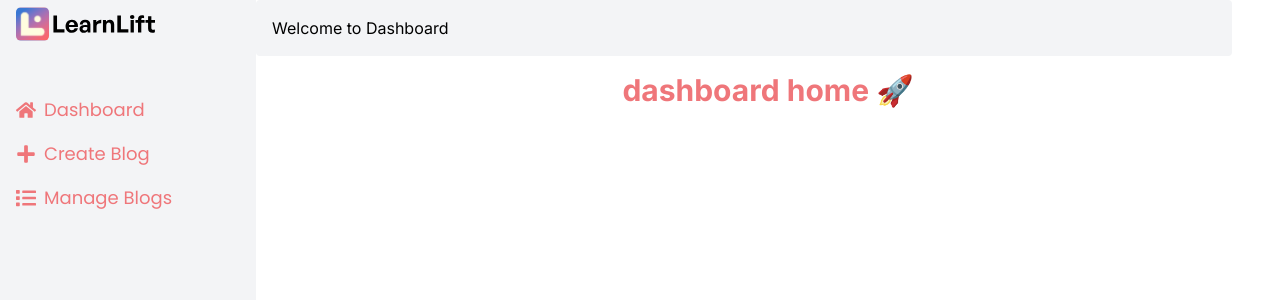
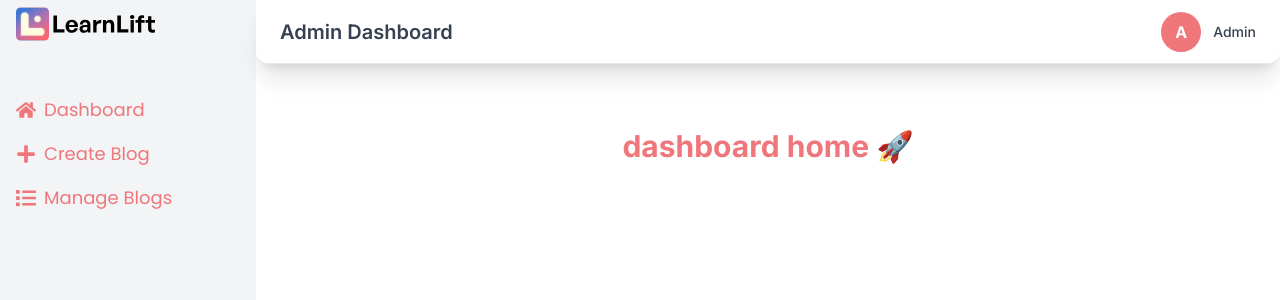
Before and after one commit to emmygrammy/blog-frontend, a React (Vite) app: page /dashboard in a window 1280 px wide. Shown: the top 300 px of the page. Built offline with nearby package versions, Linux system fonts and the light colour scheme; no server answers.

Commit message:
Blog-frontend

```diff
--- /dev/null
+++ b/src/components/TopBar.jsx
@@ -0,0 +1,34 @@
+function Topbar() {
+  const adminEmail = localStorage.getItem("adminEmail")
+
+  return (
+    <div className="bg-white h-16 shadow-xl border-b px-6 flex items-center justify-between rounded-md">
+
+      <h1 className="text-xl font-semibold text-gray-700">
+        Admin Dashboard
+      </h1>
+
+      <div className="flex items-center gap-3">
+
+        {/* Admin Image */}
+        <div className="w-10 h-10 rounded-full bg-primary text-white flex items-center justify-center font-bold">
+          A
+        </div>
+
+        {/* Admin Info */}
+        <div>
+          <p className="text-sm font-medium text-gray-700">
+            Admin
+          </p>
+
+          <p className="text-xs text-gray-500">
+            {adminEmail}
+          </p>
+        </div>
+
+      </div>
+    </div>
+  )
+}
+
+export default Topbar
--- a/src/layouts/DashboardLayout.jsx
+++ b/src/layouts/DashboardLayout.jsx
@@ -1,44 +1,43 @@
-import { Outlet, Link } from 'react-router-dom'
-import Logo from '../assets/Logo.svg'
-import { FaHome, FaPlus, FaList } from 'react-icons/fa'
-
-
+import { Outlet, Link } from "react-router-dom"
+import Logo from "../assets/Logo.svg"
+import { FaHome, FaPlus, FaList } from "react-icons/fa"
+import TopBar from "../components/TopBar"
 
 function DashboardLayout() {
   return (
     <div className="min-h-screen flex bg-white">
 
+      {/* Sidebar */}
+      <aside className="w-64 bg-gray-100 p-4">
 
-
-
-
-      {/* Sidebar */}
-      <aside className="w-64 bg-gray-100 text-white p-4 block">
-
-           {/* logo */}
-
-         <img src={Logo}
+        <img
+          src={Logo}
           alt="logo"
           className="w-36 h-36 -mt-16"
         />
 
-
         <nav className="flex flex-col gap-4">
 
-          <Link  className="text-primary font-heading text-lg flex items-center gap-2"
-          to="/dashboard">
+          <Link
+            className="text-primary font-heading text-lg flex items-center gap-2"
+            to="/dashboard"
+          >
             <FaHome className="text-xl" />
             Dashboard
           </Link>
 
-          <Link  className="text-primary font-heading text-lg flex items-center gap-2"
-          to="/dashboard/create">
+          <Link
+            className="text-primary font-heading text-lg flex items-center gap-2"
+            to="/dashboard/create"
+          >
             <FaPlus className="text-xl" />
             Create Blog
           </Link>
 
-          <Link  className="text-primary font-heading text-lg flex items-center gap-2"
-          to="/dashboard/manage">
+          <Link
+            className="text-primary font-heading text-lg flex items-center gap-2"
+            to="/dashboard/manage"
+          >
             <FaList className="text-xl" />
             Manage Blogs
           </Link>
@@ -47,10 +46,18 @@
 
       </aside>
 
-      {/* Main */}
-      <main className="flex-1 p-6 overflow-y-auto">
+      {/* Main Section */}
+      <div className="flex-1 flex flex-col">
+
+        {/* Topbar */}
+        <TopBar />
+
+        {/* Page Content */}
+        <main className="p-6 flex-1 overflow-y-auto">
           <Outlet />
         </main>
+
+      </div>
 
     </div>
   )
--- a/src/pages/dashboard/CreateBlog.jsx
+++ b/src/pages/dashboard/CreateBlog.jsx
@@ -1,11 +1,11 @@
 
 function CreateBlog() {
   return (
-    <>
-      <h1 className="text-3xl font-bold text-sans text-primary">
-          create blog 🚀
+    <div>
+      <h1 className="text-sm font-bold text-sans text-primary">
+          create blog
       </h1>
-    </>
+    </div>
   )
 }
 export default CreateBlog
--- a/src/pages/dashboard/DashboardHome.jsx
+++ b/src/pages/dashboard/DashboardHome.jsx
@@ -4,12 +4,6 @@
   return (
     <div>
         <div>
-
-        <div className="container bg-gray-100 p-4 rounded -m-6 -mr-10">
-            <h1>
-                Welcome to Dashboard
-            </h1>
-        </div>
 
       <h1 className="text-3xl font-bold text-sans text-primary mt-10 text-center">
           dashboard home 🚀
```
Lines whose indentation alone changed are shown as unchanged.
